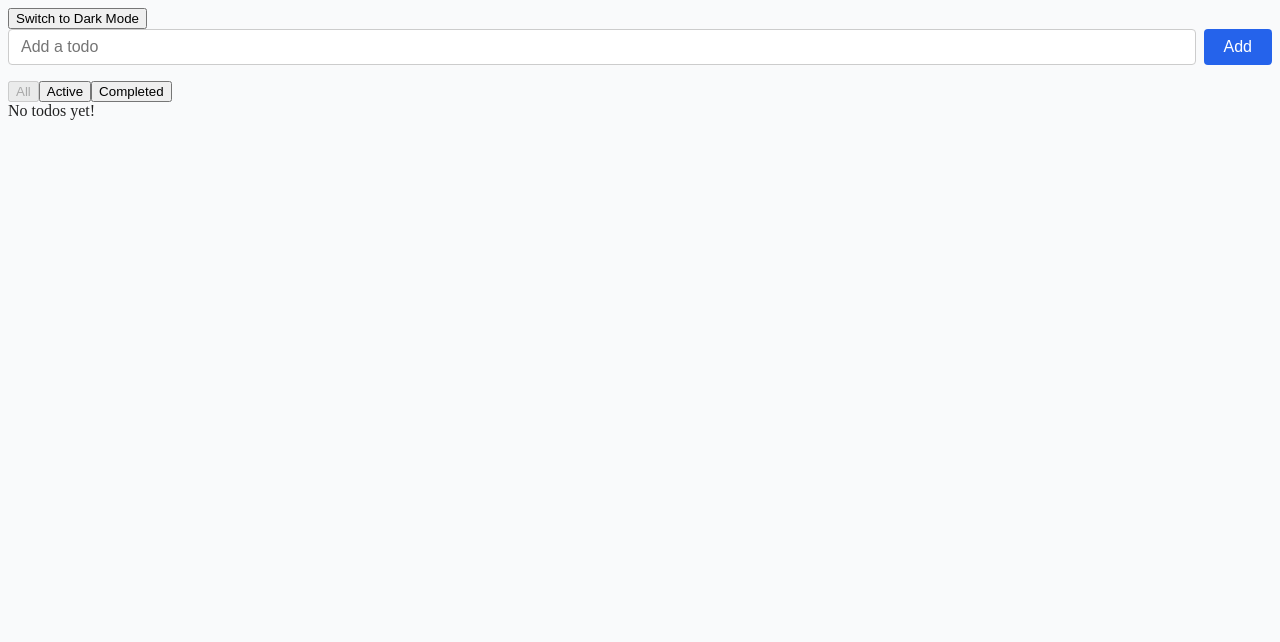
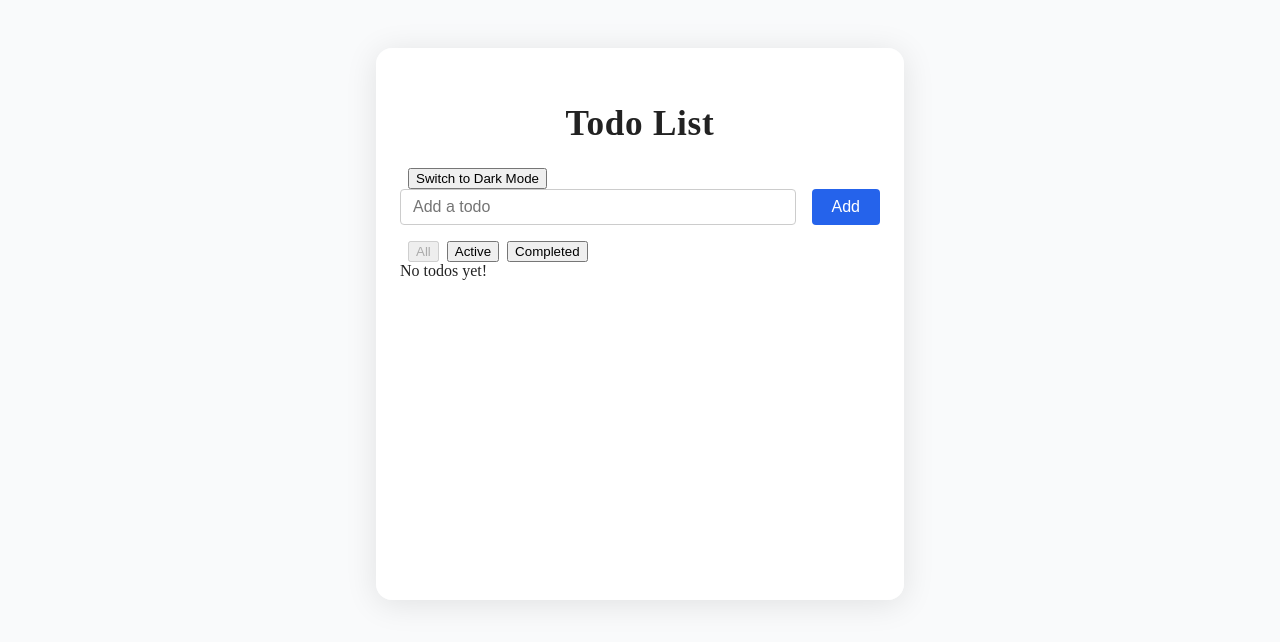
Before and after one commit to 1phillipt/Lab-10.3---Context-API, a React (Vite) app: page / in a window 1280 px wide. Shown: the top 642 px of the page. Built offline with nearby package versions, Linux system fonts and the light colour scheme.

Commit message:
fixed css file

```diff
--- /dev/null
+++ b/src/App.css
@@ -0,0 +1,74 @@
+/* App.css - Main styles for the Todo App */
+
+.app-container {
+  max-width: 480px;
+  margin: 3rem auto 0 auto;
+  background: rgba(255,255,255,0.95);
+  border-radius: 16px;
+  box-shadow: 0 4px 32px rgba(0,0,0,0.10);
+  padding: 2rem 1.5rem 2.5rem 1.5rem;
+  min-height: 60vh;
+  transition: background 0.3s;
+}
+
+.dark-theme .app-container {
+  background: rgba(36,37,46,0.98);
+  box-shadow: 0 4px 32px rgba(0,0,0,0.30);
+}
+
+h1 {
+  text-align: center;
+  font-size: 2.2rem;
+  margin-bottom: 1.5rem;
+  font-weight: 700;
+  letter-spacing: 0.02em;
+}
+
+ul {
+  list-style: none;
+  padding: 0;
+}
+
+li {
+  display: flex;
+  align-items: center;
+  justify-content: space-between;
+  background: #f3f4f6;
+  margin-bottom: 0.5rem;
+  padding: 0.75rem 1rem;
+  border-radius: 6px;
+  transition: background 0.2s;
+}
+
+.dark-theme li {
+  background: #23232b;
+}
+
+li.completed span {
+  text-decoration: line-through;
+  color: #888;
+  opacity: 0.7;
+}
+
+button {
+  margin-left: 0.5rem;
+}
+
+input[type="text"] {
+  background: #fff;
+}
+
+.dark-theme input[type="text"] {
+  background: #23232b;
+  color: #f3f4f6;
+  border: 1px solid #444;
+}
+
+@media (max-width: 600px) {
+  .app-container {
+    padding: 1rem 0.5rem 1.5rem 0.5rem;
+  }
+  h1 {
+    font-size: 1.5rem;
+  }
+}
--- a/src/App.tsx
+++ b/src/App.tsx
@@ -1,4 +1,5 @@
 import React from "react";
+import "./App.css";
 import { ThemeProvider, useTheme } from './contexts/ThemeContext';
 import { FilterProvider } from './contexts/FilterContext';
 import { TodoProvider } from './contexts/TodoContext';
@@ -15,12 +16,13 @@ function AppContent() {
     document.body.className = theme === "dark" ? "dark-theme" : "light-theme";
   }, [theme]);
   return (
-    <>
+    <div className="app-container">
+      <h1>Todo List</h1>
       <ThemeToggleButton />
       <TodoInput />
       <FilterButton />
       <TodoList />
-    </>
+    </div>
   );
 }
 
```
